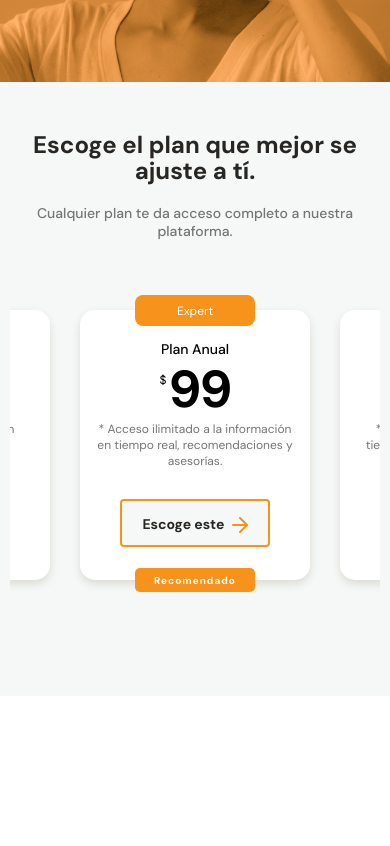
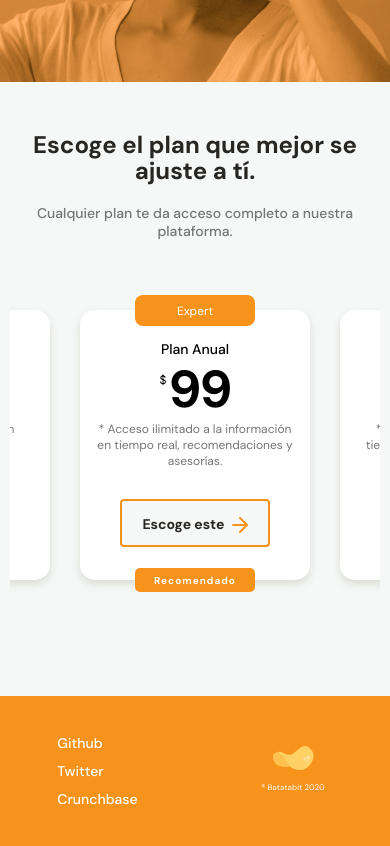
Before and after one commit to diegotenjo961/batatabit, a website: page index.html in a window 390 px wide. Shown: the part 2758-3604 px from the top of the page. Before the commit the page ends 3454 px from the top, so only its background shows below. Drawn offline with Linux system fonts and the light colour scheme.

```diff
--- /dev/null
+++ b/css/tablet.css
@@ -0,0 +1,9 @@
+.product-card--container {
+	display: flex;
+	flex-wrap: wrap;
+	margin: 0 auto;
+}
+
+.plans-container--slider {
+	justify-content: center;
+}
--- a/index.html
+++ b/index.html
@@ -1,10 +1,11 @@
-<!DOCTYPE hmlt>
+<!DOCTYPE>
 <html lang="en">
 	<head>
 		<meta charset="UTF-8">
 		<meta name="viewport" content="width=device-width, initial-scale=1.0">
 		<title>Batatabit</title>
 		<link rel="stylesheet" href="./styles.css">
+		<link rel="stylesheet" href="./css/tablet.css" media="(min-width: 930px)">
 		<link rel="preconnect" href="https://fonts.googleapis.com">
 		<link rel="preconnect" href="https://fonts.gstatic.com" crossorigin>
 		<link href="https://fonts.googleapis.com/css2?family=DM+Sans:wght@400;500;700&family=Inter:wght@300;500&display=swap" rel="stylesheet">
@@ -230,7 +231,16 @@
 			</section>
 		</main>
 		<footer>
-
+			<section class="left">
+				<ul>
+					<li><a href="https://github.com/diegotenjo961/batatabit" target="_blanck">Github</a></li>
+					<li><a href="https://twitter.com/diegotenjo961" target="_blanck">Twitter</a></li>
+					<li><a href="#">Crunchbase</a></li>
+				</ul>
+			</section>
+			<section class="right">
+				<img src="./assets/img/logo-footer.svg" alt="Logo de Batatabit 2022."/>
+			</section>
 		</footer>
 		<script src="./index.js"></script>
 	</body>
--- a/styles.css
+++ b/styles.css
@@ -545,3 +545,29 @@
 .plan-card--ca-green span {
 	background-image: url('./assets/icons/green-right-arrow.svg');
 }
+
+footer {
+	display: flex;
+	width: 100%;
+	height: 150px;
+	background-color: var(--bitcoin-orange);
+}
+footer section {
+	display: flex;
+	width: 50%;
+	justify-content: center;
+	align-items: center;
+}
+footer .left ul {
+	font-size: 1.4rem;
+	font-weight: 500;
+	line-height: 1.8rem;
+	list-style: none;
+}
+.left li {
+  margin: 10px 0;
+}
+.left a {
+	color: var(--just-white);
+	text-decoration: none;
+}
```
